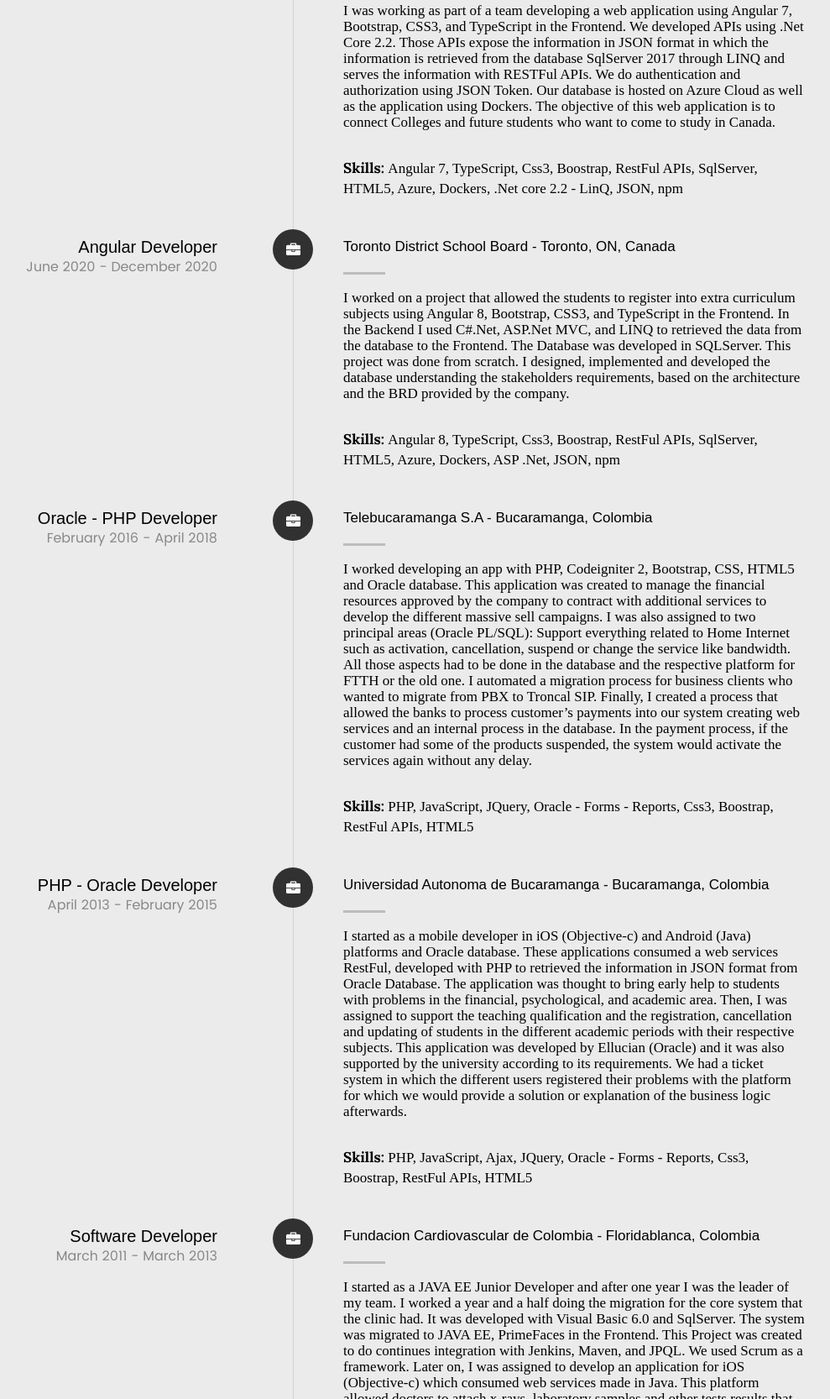
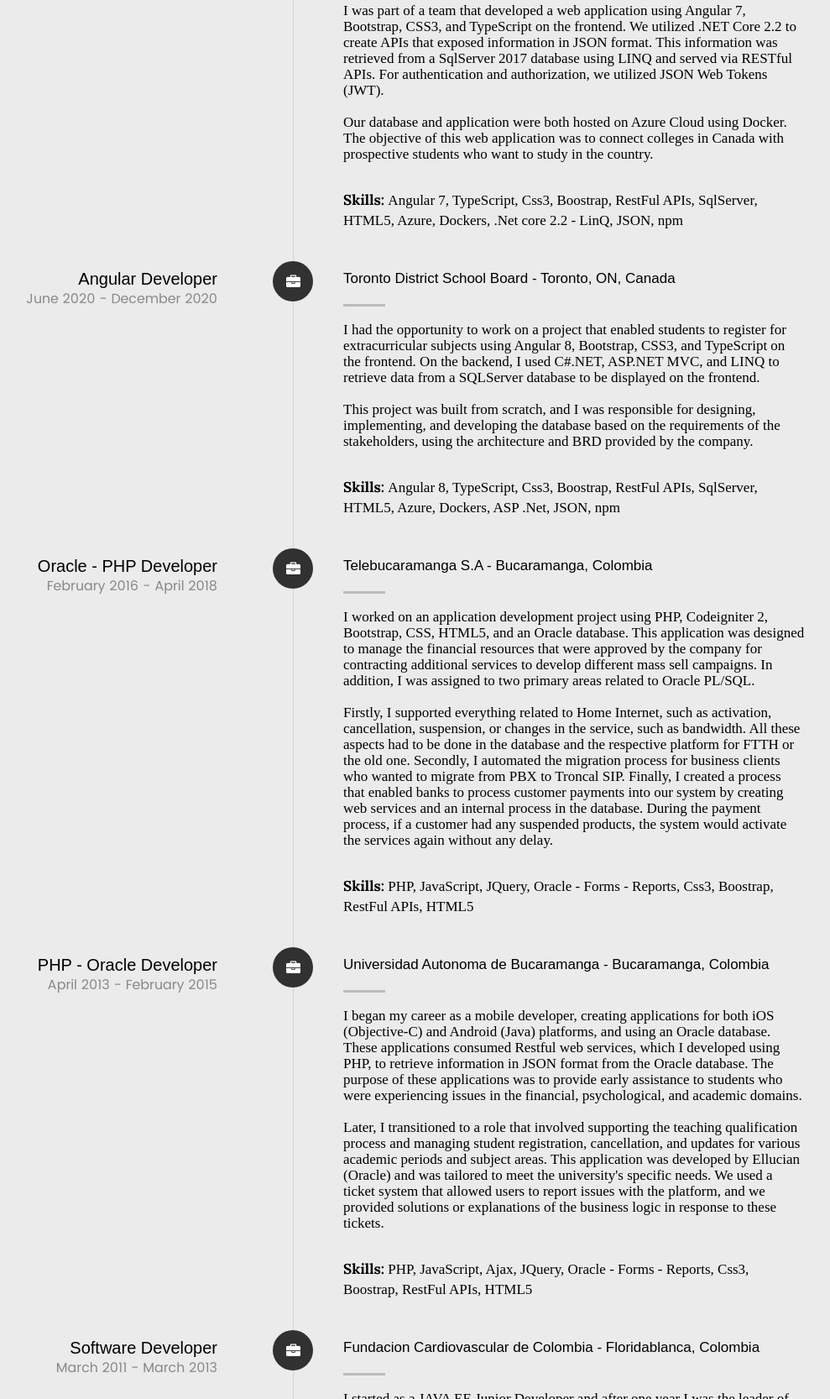
Before and after one commit to dieguits/resumeDiego, a plain HTML site: page index.html in a window 1280 px wide. Shown: the part 3241-4907 px from the top of the page at 84% size, without its empty margins (150-1139 px from the left). Drawn offline with Linux system fonts and the light colour scheme; files whose address does not match are found by name.

Commit message:
more changes

```diff
--- a/index.html
+++ b/index.html
@@ -365,16 +365,16 @@
               <div class="timeline-content">
                 <h4>Lambton College – Part Time - Toronto, ON, Canada</h4>
                 <p>
-                  I was working as part of a team developing a web application
-                  using Angular 7, Bootstrap, CSS3, and TypeScript in the
-                  Frontend. We developed APIs using .Net Core 2.2. Those APIs
-                  expose the information in JSON format in which the information
-                  is retrieved from the database SqlServer 2017 through LINQ and
-                  serves the information with RESTFul APIs. We do authentication
-                  and authorization using JSON Token. Our database is hosted on
-                  Azure Cloud as well as the application using Dockers. The
-                  objective of this web application is to connect Colleges and
-                  future students who want to come to study in Canada.
+                  I was part of a team that developed a web application using
+                  Angular 7, Bootstrap, CSS3, and TypeScript on the frontend. We
+                  utilized .NET Core 2.2 to create APIs that exposed information
+                  in JSON format. This information was retrieved from a
+                  SqlServer 2017 database using LINQ and served via RESTful
+                  APIs. For authentication and authorization, we utilized JSON
+                  Web Tokens (JWT).<br /><br />Our database and application were
+                  both hosted on Azure Cloud using Docker. The objective of this
+                  web application was to connect colleges in Canada with
+                  prospective students who want to study in the country.
                 </p>
                 <p>
                   <strong>Skills: </strong> Angular 7, TypeScript, Css3,
@@ -398,15 +398,15 @@
               <div class="timeline-content">
                 <h4>Toronto District School Board - Toronto, ON, Canada</h4>
                 <p>
-                  I worked on a project that allowed the students to register
-                  into extra curriculum subjects using Angular 8, Bootstrap,
-                  CSS3, and TypeScript in the Frontend. In the Backend I used
-                  <span>C#.Net</span>, ASP.Net MVC, and LINQ to retrieved the
-                  data from the database to the Frontend. The Database was
-                  developed in SQLServer. This project was done from scratch. I
-                  designed, implemented and developed the database understanding
-                  the stakeholders requirements, based on the architecture and
-                  the BRD provided by the company.
+                  I had the opportunity to work on a project that enabled
+                  students to register for extracurricular subjects using
+                  Angular 8, Bootstrap, CSS3, and TypeScript on the frontend. On
+                  the backend, I used C#.NET, ASP.NET MVC, and LINQ to retrieve
+                  data from a SQLServer database to be displayed on the
+                  frontend.<br /><br />This project was built from scratch, and
+                  I was responsible for designing, implementing, and developing
+                  the database based on the requirements of the stakeholders,
+                  using the architecture and BRD provided by the company.
                 </p>
                 <p>
                   <strong>Skills: </strong> Angular 8, TypeScript, Css3,
@@ -430,22 +430,24 @@
               <div class="timeline-content">
                 <h4>Telebucaramanga S.A - Bucaramanga, Colombia</h4>
                 <p>
-                  I worked developing an app with PHP, Codeigniter 2, Bootstrap,
-                  CSS, HTML5 and Oracle database. This application was created
-                  to manage the financial resources approved by the company to
-                  contract with additional services to develop the different
-                  massive sell campaigns. I was also assigned to two principal
-                  areas (Oracle PL/SQL): Support everything related to Home
-                  Internet such as activation, cancellation, suspend or change
-                  the service like bandwidth. All those aspects had to be done
+                  I worked on an application development project using PHP,
+                  Codeigniter 2, Bootstrap, CSS, HTML5, and an Oracle database.
+                  This application was designed to manage the financial
+                  resources that were approved by the company for contracting
+                  additional services to develop different mass sell campaigns.
+                  In addition, I was assigned to two primary areas related to
+                  Oracle PL/SQL.<br /><br />
+                  Firstly, I supported everything related to Home Internet, such
+                  as activation, cancellation, suspension, or changes in the
+                  service, such as bandwidth. All these aspects had to be done
                   in the database and the respective platform for FTTH or the
-                  old one. I automated a migration process for business clients
-                  who wanted to migrate from PBX to Troncal SIP. Finally, I
-                  created a process that allowed the banks to process customer’s
-                  payments into our system creating web services and an internal
-                  process in the database. In the payment process, if the
-                  customer had some of the products suspended, the system would
-                  activate the services again without any delay.
+                  old one. Secondly, I automated the migration process for
+                  business clients who wanted to migrate from PBX to Troncal
+                  SIP. Finally, I created a process that enabled banks to
+                  process customer payments into our system by creating web
+                  services and an internal process in the database. During the
+                  payment process, if a customer had any suspended products, the
+                  system would activate the services again without any delay.
                 </p>
                 <p>
                   <strong>Skills: </strong> PHP, JavaScript, JQuery, Oracle -
@@ -470,21 +472,23 @@
                   Universidad Autonoma de Bucaramanga - Bucaramanga, Colombia
                 </h4>
                 <p>
-                  I started as a mobile developer in iOS (Objective-c) and
-                  Android (Java) platforms and Oracle database. These
-                  applications consumed a web services RestFul, developed with
-                  PHP to retrieved the information in JSON format from Oracle
-                  Database. The application was thought to bring early help to
-                  students with problems in the financial, psychological, and
-                  academic area. Then, I was assigned to support the teaching
-                  qualification and the registration, cancellation and updating
-                  of students in the different academic periods with their
-                  respective subjects. This application was developed by
-                  Ellucian (Oracle) and it was also supported by the university
-                  according to its requirements. We had a ticket system in which
-                  the different users registered their problems with the
-                  platform for which we would provide a solution or explanation
-                  of the business logic afterwards.
+                  I began my career as a mobile developer, creating applications
+                  for both iOS (Objective-C) and Android (Java) platforms, and
+                  using an Oracle database. These applications consumed Restful
+                  web services, which I developed using PHP, to retrieve
+                  information in JSON format from the Oracle database. The
+                  purpose of these applications was to provide early assistance
+                  to students who were experiencing issues in the financial,
+                  psychological, and academic domains.<br /><br />Later, I
+                  transitioned to a role that involved supporting the teaching
+                  qualification process and managing student registration,
+                  cancellation, and updates for various academic periods and
+                  subject areas. This application was developed by Ellucian
+                  (Oracle) and was tailored to meet the university's specific
+                  needs. We used a ticket system that allowed users to report
+                  issues with the platform, and we provided solutions or
+                  explanations of the business logic in response to these
+                  tickets.
                 </p>
                 <p>
                   <strong>Skills: </strong> PHP, JavaScript, Ajax, JQuery,
```
